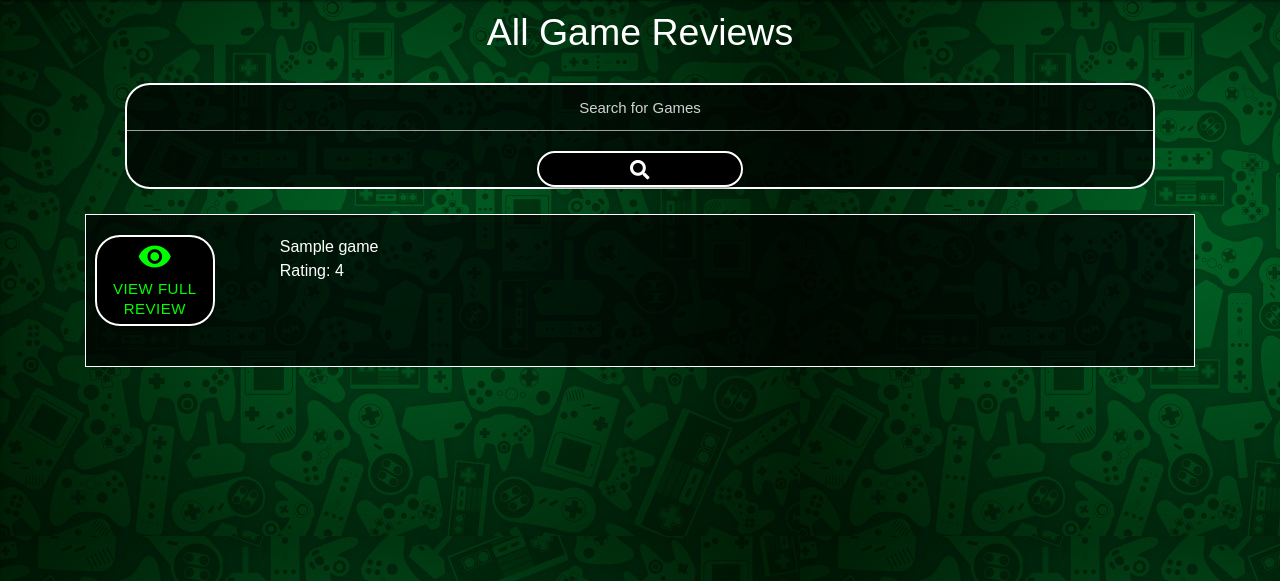
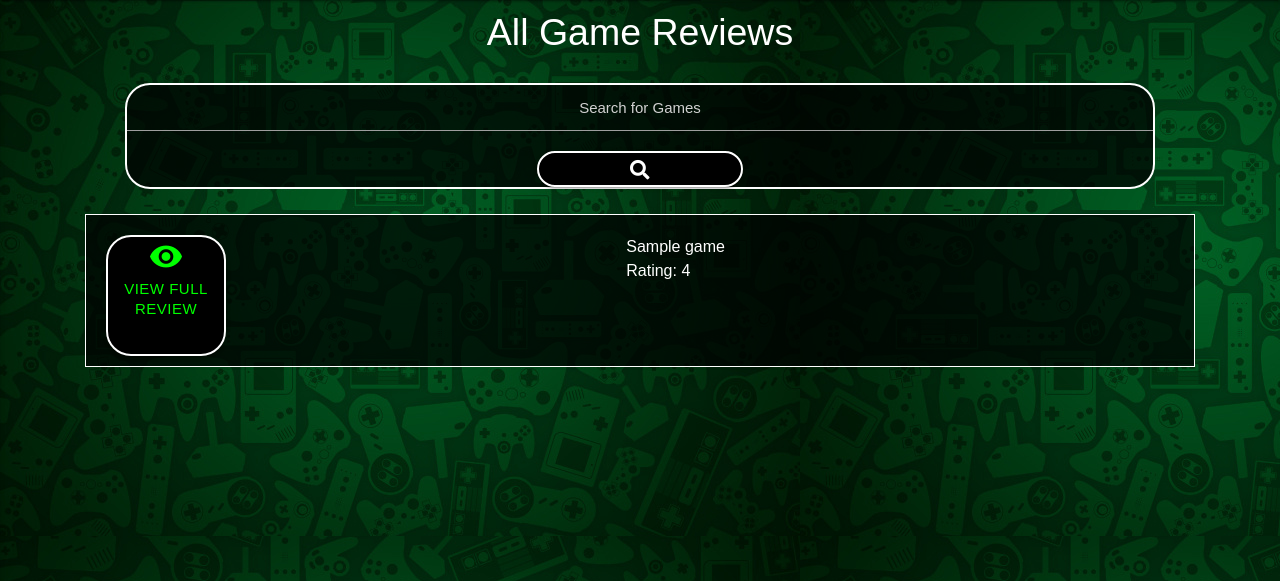
Before and after one commit to djjtyn/WhatGame, a Flask app: page / in a window 1280 px wide. Shown: the part 64-645 px from the top of the page. Run offline with Flask 2, Linux system fonts and the light colour scheme; a database or web service that is not in the repository returns one stand-in record (values such as "Sample title"); some libraries are stand-ins or nearby versions.

Commit message:
game layout changed for game lists

```diff
--- a/templates/all_games.html
+++ b/templates/all_games.html
@@ -12,14 +12,14 @@
   <li>
     <div class="all-games-summary">
       <div class="row">
-
+        <div class="col s12 m6">
           <a href="{{url_for('show_review', game_id=game._id)}}" class="waves-effect waves-light btn game-btn">
             <i class="material-icons">remove_red_eye</i>
             <br>
             View Full Review
           </a><!--View Full Review Button-->
-
-        <div class="name_and_rating">
+        </div>
+        <div class="name_and_rating col s12 m6">
           {{game.game_name}}<br> Rating: {{game.rating}}
         </div><!--Game Name & Rating-->
       </div>
```
